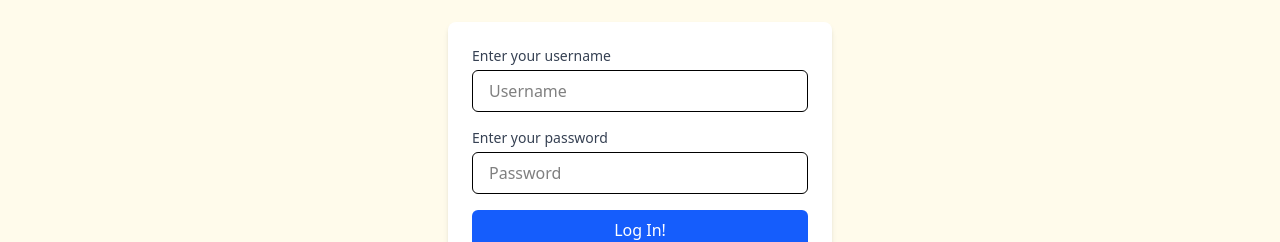
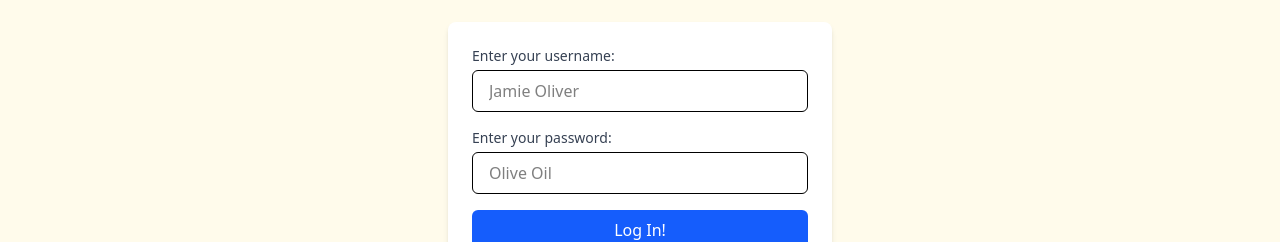
Before and after one commit to mvic89/dynamic-recipes, a Next.js app: page / in a window 1280 px wide. Shown: the part 138-380 px from the top of the page. Built offline with nearby package versions, Linux system fonts and the light colour scheme.

Commit message:
added changes to user data

```diff
--- a/src/app/components/LogInForm/index.tsx
+++ b/src/app/components/LogInForm/index.tsx
@@ -40,10 +40,10 @@ const handleClick = (event: React.FormEvent) => {
       <label
         htmlFor="username"
         className="text-sm font-medium text-gray-700 mb-1"
-      >Enter your username</label>
+      >Enter your username:</label>
       <input
         id="username"
-        placeholder="Username"
+        placeholder="Jamie Oliver"
         value={userInput}
         onChange={handleUsernameChange}
         className="px-4 py-2 border rounded-md focus:outline-none focus:ring-2 focus:ring-blue-500  focus:border-transparent"
@@ -53,10 +53,10 @@ const handleClick = (event: React.FormEvent) => {
       <label
         htmlFor="password"
         className="text-sm font-medium text-gray-700 mb-1"
-      >Enter your password</label>
+      >Enter your password:</label>
       <input
         id="password"
-        placeholder="Password"
+        placeholder="Olive Oil"
         type="password"
         value={passWordInput}
         onChange={handlePasswordChange}
--- a/src/app/data/users.ts
+++ b/src/app/data/users.ts
@@ -2,27 +2,9 @@ import { UserType } from "@/app/utils/types"
 
 export const UserArray:UserType [] = [
   {
-    name: "Tobbe",
+    name: "Jamie Oliver",
     favouriteCategory: null,
     favouriteRecipe: [],
-    password: "123"
-  },
-  {
-    name: "Bobbe",
-    favouriteCategory: null,
-    favouriteRecipe: [],
-    password: "456"
-  },
-  {
-    name: "Robbe",
-    favouriteCategory: "Beef",
-    favouriteRecipe: [],
-    password: "789"
-  },
-  {
-    name: "Johnny",
-    favouriteCategory: "Fish",
-    favouriteRecipe: [],
-    password: "123"
+    password: "Olive Oil"
   }
 ]
```
